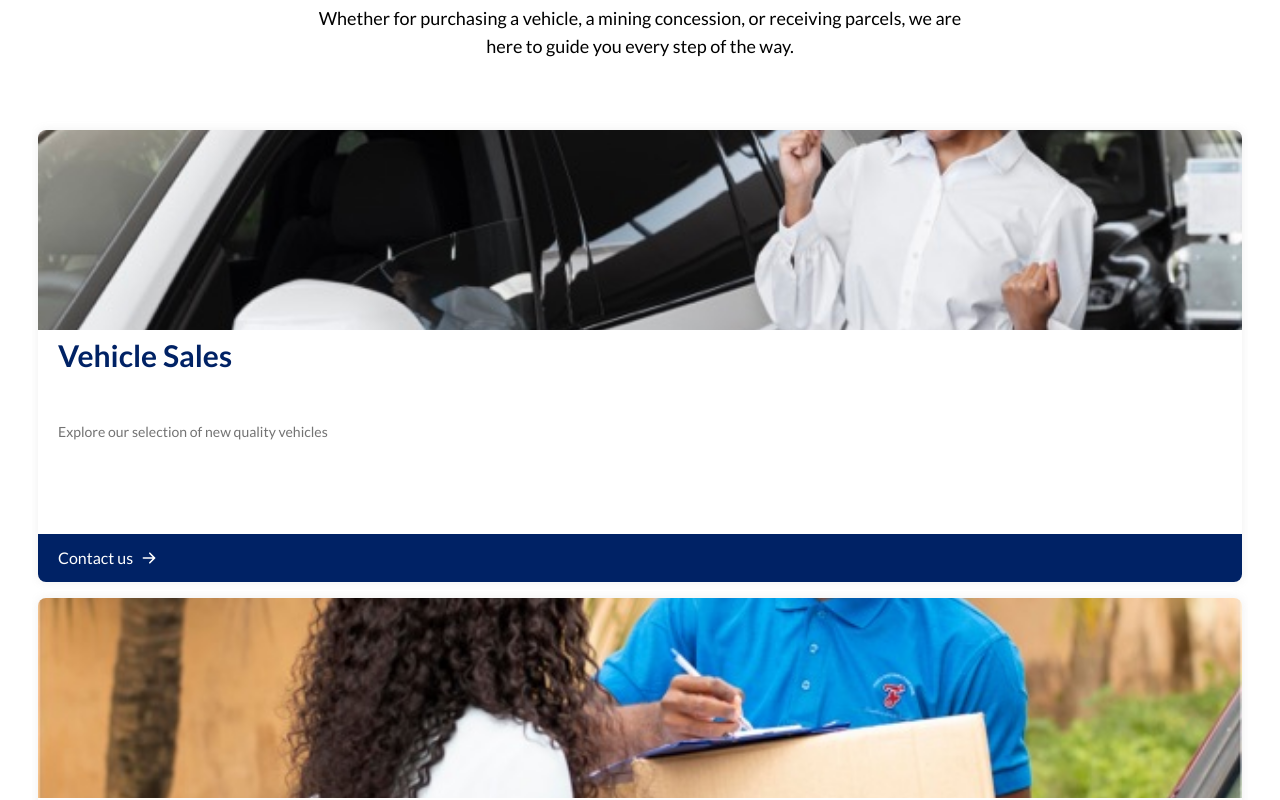
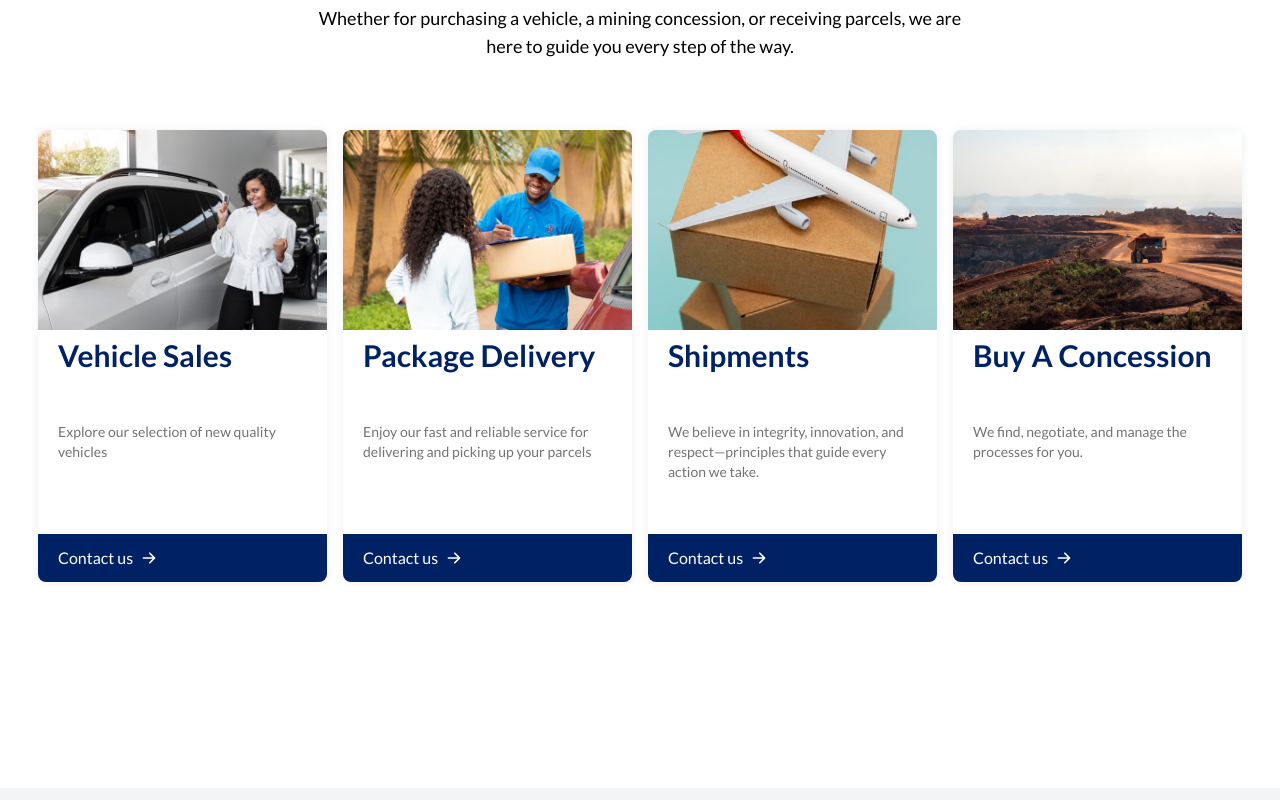
Before and after one commit to Ocece77/fidex_distribution, a React (Vite) app: page / in a window 1280 px wide. Shown: the part 2360-3160 px from the top of the page. Built offline with nearby package versions, Linux system fonts and the light colour scheme.

Commit message:
Configure GitHub Pages

```diff
--- a/src/components/CardsSection.jsx
+++ b/src/components/CardsSection.jsx
@@ -22,7 +22,7 @@ const CardsSection = ({titre="titre", desc="description" , cards=[]}) => {
 
         <Reveal>
           {/*carte */}
-          <div className={`mx-auto mt-5 grid grid-cols-1 gap-x-2 gap-y-10 sm:mt-16 lg:mx-0 lg:max-w-none ${gridCards} md:gap-4 md:p-1.5`}>
+          <div className={`mx-auto mt-5 grid md:grid-cols-4 grid-cols-2 gap-x-2 gap-y-10 sm:mt-16 lg:mx-0 lg:max-w-none ${gridCards} md:gap-4 md:p-1.5`}>
             {cards.map((card , i) => (
               <div key={i} className="rounded-lg shadow-[0_0px_10px_rgba(150,150,150,0.15)] h-full ">
                     <div className='grid grid-cols-1 flex-col gap-3 w-full h-full rounded-lg overflow-hidden'>
--- a/src/locales/fr/translation.json
+++ b/src/locales/fr/translation.json
@@ -95,6 +95,8 @@
     "unknown_input": "Désolé, je n'ai pas compris votre message 😢. Veuillez choisir une des options ci-dessous."
   },
   "btn": "en savoir plus",
+  "btn-contact": "Nous contacter",
+
   "homepage": {
     "heroSection": {
       "title": "Votre partenaire pour réussir avec excellence",
--- a/vite.config.js
+++ b/vite.config.js
@@ -6,5 +6,7 @@ import tailwindcss from '@tailwindcss/vite'
 // https://vite.dev/config/
 export default defineConfig({
   plugins: [react(), flowbiteReact(), tailwindcss()],
+  base: "https://github.com/Ocece77/fidex_distribution",
+
 
 })
```
Also changed, not shown: 88 other files (tests, documents, lock files or other folders).
